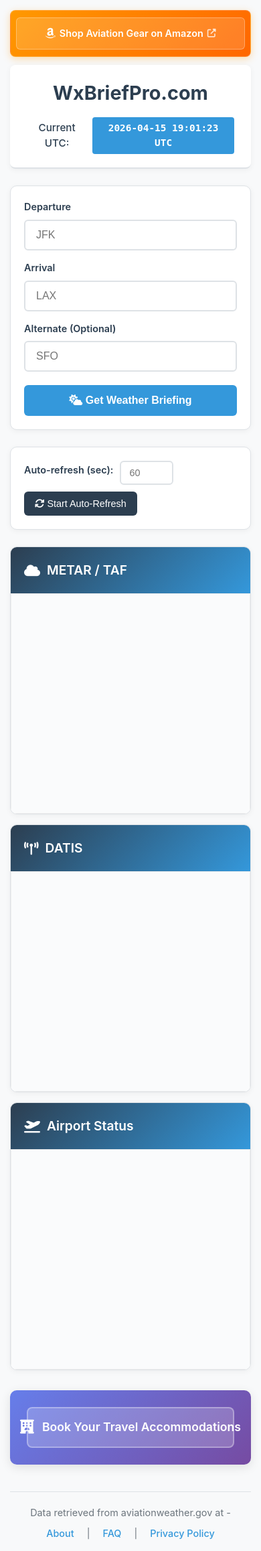
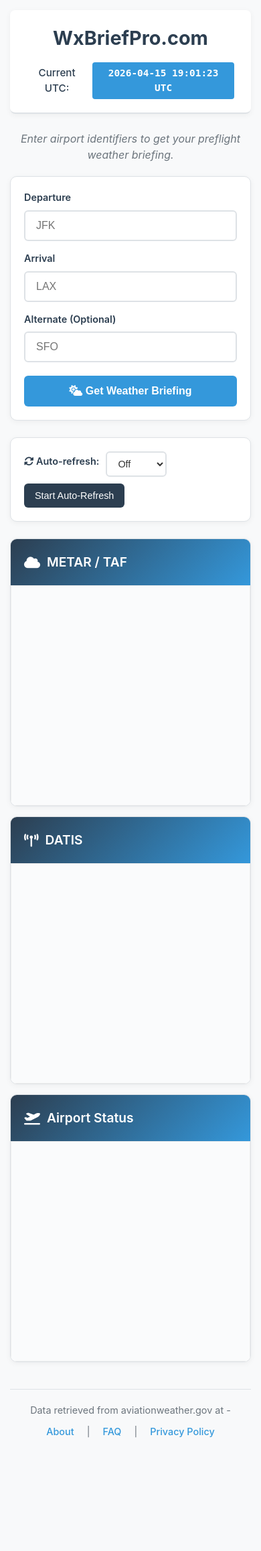
Before and after one commit to captahole/WxBriefWebapp, a Flask app: page / in a window 390 px wide. Shown: the whole page at 67% size. After the commit the page ends 2147 px from the top, so only its background shows below. Run offline with Flask 3, Linux system fonts and the light colour scheme.

Commit message:
Remove ads, add tagline, recent airports, refresh dropdown, SEO improvements

```diff
--- a/static/css/style.css
+++ b/static/css/style.css
@@ -36,53 +36,7 @@
     padding: 20px;
 }
 
-/* Amazon Affiliate Banner */
-.amazon-affiliate-banner {
-    background: linear-gradient(135deg, #ff9900 0%, #ff6600 100%);
-    border-radius: 8px;
-    padding: 15px 20px;
-    margin-bottom: 20px;
-    text-align: center;
-    box-shadow: 0 3px 12px rgba(255, 153, 0, 0.3);
-    border: 1px solid rgba(255, 255, 255, 0.2);
-}
-
-.amazon-affiliate-link {
-    display: inline-flex;
-    align-items: center;
-    justify-content: center;
-    gap: 10px;
-    color: white;
-    text-decoration: none;
-    font-size: 1rem;
-    font-weight: 600;
-    padding: 8px 16px;
-    background: rgba(255, 255, 255, 0.15);
-    border-radius: 6px;
-    transition: all 0.3s ease;
-    border: 1px solid rgba(255, 255, 255, 0.3);
-    min-height: 44px;
-    touch-action: manipulation;
-    -webkit-tap-highlight-color: rgba(255, 255, 255, 0.3);
-}
-
-.amazon-affiliate-link:hover,
-.amazon-affiliate-link:active {
-    background: rgba(255, 255, 255, 0.25);
-    transform: translateY(-1px);
-    box-shadow: 0 4px 12px rgba(0,0,0,0.15);
-    color: white;
-    text-decoration: none;
-}
-
-.amazon-affiliate-link i:first-child {
-    font-size: 1.2rem;
-}
-
-.amazon-affiliate-link i:last-child {
-    font-size: 0.8rem;
-    opacity: 0.8;
-}
+/* Amazon Affiliate Banner - removed */
 
 /* Header - Single line with title and time */
 header {
@@ -185,6 +139,72 @@
     background: #2980b9;
 }
 
+/* Tagline */
+.tagline {
+    text-align: center;
+    color: #6c757d;
+    font-size: 1rem;
+    margin-bottom: 20px;
+    font-style: italic;
+}
+
+/* Recent Airports Bar */
+.recent-airports-bar {
+    display: flex;
+    align-items: center;
+    gap: 10px;
+    margin-bottom: 16px;
+    flex-wrap: wrap;
+}
+
+.recent-label {
+    font-size: 0.85rem;
+    color: #6c757d;
+    font-weight: 600;
+    white-space: nowrap;
+}
+
+.recent-airports-list {
+    display: flex;
+    gap: 8px;
+    flex-wrap: wrap;
+    flex: 1;
+}
+
+.recent-chip {
+    background: #e9ecef;
+    border: 1px solid var(--border-color);
+    border-radius: 20px;
+    padding: 4px 12px;
+    font-size: 0.82rem;
+    font-weight: 600;
+    cursor: pointer;
+    color: var(--primary-color);
+    transition: background 0.2s;
+    white-space: nowrap;
+}
+
+.recent-chip:hover {
+    background: var(--secondary-color);
+    color: white;
+    border-color: var(--secondary-color);
+}
+
+.clear-recent-btn {
+    background: none;
+    border: none;
+    color: #adb5bd;
+    cursor: pointer;
+    font-size: 0.85rem;
+    padding: 4px 6px;
+    border-radius: 4px;
+    transition: color 0.2s;
+}
+
+.clear-recent-btn:hover {
+    color: var(--danger-color);
+}
+
 /* Auto-refresh Section */
 .auto-refresh-section {
     display: flex;
@@ -198,12 +218,19 @@
     box-shadow: 0 2px 8px rgba(0,0,0,0.05);
 }
 
-#refresh-interval {
-    width: 80px;
+.refresh-select {
     padding: 8px 12px;
     border: 2px solid var(--border-color);
     border-radius: 6px;
     font-size: 0.9rem;
+    background: #fff;
+    cursor: pointer;
+    color: var(--text-color);
+}
+
+.refresh-select:focus {
+    outline: none;
+    border-color: var(--secondary-color);
 }
 
 .secondary-button {
@@ -474,78 +501,6 @@
         flex-wrap: wrap;
         gap: 10px;
     }
-
-    /* Mobile Amazon affiliate banner */
-    .amazon-affiliate-banner {
-        padding: 12px 15px;
-        margin-bottom: 15px;
-    }
-
-    .amazon-affiliate-link {
-        display: flex;
-        width: 100%;
-        font-size: 0.95rem;
-        padding: 12px 16px;
-        gap: 8px;
-        min-height: 48px;
-        box-sizing: border-box;
-    }
-
-    /* Mobile-specific affiliate section styling */
-    .affiliate-section {
-        padding: 20px 15px;
-        margin: 20px 0 15px 0;
-    }
-
-    .affiliate-link {
-        display: flex;
-        width: 100%;
-        max-width: 100%;
-        font-size: 1rem;
-        padding: 16px 20px;
-        gap: 10px;
-        /* Ensure proper touch target size */
-        min-height: 56px;
-        box-sizing: border-box;
-    }
-
-    .affiliate-link i {
-        font-size: 1.2rem;
-    }
-}
-
-/* Extra small mobile devices */
-@media (max-width: 480px) {
-    .amazon-affiliate-banner {
-        padding: 10px 8px;
-        margin-bottom: 12px;
-    }
-
-    .amazon-affiliate-link {
-        font-size: 0.9rem;
-        padding: 10px 12px;
-        gap: 6px;
-    }
-
-    .amazon-affiliate-link i:first-child {
-        font-size: 1.1rem;
-    }
-
-    .affiliate-section {
-        padding: 15px 10px;
-    }
-
-    .affiliate-link {
-        font-size: 0.95rem;
-        padding: 14px 16px;
-        gap: 8px;
-        flex-wrap: nowrap;
-        white-space: nowrap;
-    }
-
-    .affiliate-link i {
-        font-size: 1.1rem;
-    }
 }
 
 /* Back button styling */
@@ -563,46 +518,3 @@
 .back-button:hover {
     background: #e9ecef;
 }
-
-
-/* Affiliate Section */
-.affiliate-section {
-    background: linear-gradient(135deg, #667eea 0%, #764ba2 100%);
-    border-radius: 10px;
-    padding: 25px;
-    margin: 30px 0 20px 0;
-    text-align: center;
-    box-shadow: 0 4px 15px rgba(0,0,0,0.1);
-}
-
-.affiliate-link {
-    display: inline-flex;
-    align-items: center;
-    justify-content: center;
-    gap: 12px;
-    color: white;
-    text-decoration: none;
-    font-size: 1.1rem;
-    font-weight: 600;
-    padding: 15px 30px;
-    background: rgba(255, 255, 255, 0.2);
-    border-radius: 8px;
-    transition: all 0.3s ease;
-    border: 2px solid rgba(255, 255, 255, 0.3);
-    /* Ensure link is tappable on mobile */
-    min-height: 48px;
-    touch-action: manipulation;
-    -webkit-tap-highlight-color: rgba(255, 255, 255, 0.3);
-}
-
-.affiliate-link:hover,
-.affiliate-link:active {
-    background: rgba(255, 255, 255, 0.3);
-    transform: translateY(-2px);
-    box-shadow: 0 6px 20px rgba(0,0,0,0.15);
-}
-
-.affiliate-link i {
-    font-size: 1.3rem;
-    flex-shrink: 0;
-}
--- a/static/js/script.js
+++ b/static/js/script.js
@@ -1,13 +1,16 @@
 // Global variables
 let autoRefreshTimer = null;
 let isAutoRefreshActive = false;
+
+const RECENT_KEY = 'wxbrief_recent';
+const MAX_RECENT = 5;
 
 // Wait for DOM to be fully loaded
 document.addEventListener('DOMContentLoaded', () => {
     // DOM elements
     const fetchButton = document.getElementById('fetch-button');
     const autoRefreshButton = document.getElementById('auto-refresh-button');
-    const refreshIntervalInput = document.getElementById('refresh-interval');
+    const refreshIntervalSelect = document.getElementById('refresh-interval');
     const departureInput = document.getElementById('departure');
     const arrivalInput = document.getElementById('arrival');
     const alternateInput = document.getElementById('alternate');
@@ -17,14 +20,24 @@
     const utcTimeDisplay = document.getElementById('utc-time-display');
     const dataTimestamp = document.getElementById('data-timestamp');
     const loadingIndicator = document.getElementById('loading-indicator');
+    const recentBar = document.getElementById('recent-airports-bar');
+    const recentList = document.getElementById('recent-airports-list');
+    const clearRecentBtn = document.getElementById('clear-recent');
 
     // Set up event listeners
     fetchButton.addEventListener('click', fetchWeatherData);
     autoRefreshButton.addEventListener('click', toggleAutoRefresh);
+    clearRecentBtn.addEventListener('click', () => {
+        localStorage.removeItem(RECENT_KEY);
+        renderRecentAirports();
+    });
 
     // Start UTC time updates
     updateUTCTime();
     setInterval(updateUTCTime, 1000);
+
+    // Render recent airports from localStorage
+    renderRecentAirports();
 
     // Update UTC time display
     function updateUTCTime() {
@@ -38,24 +51,56 @@
             });
     }
 
+    // Recent airports helpers
+    function getRecent() {
+        try { return JSON.parse(localStorage.getItem(RECENT_KEY)) || []; }
+        catch { return []; }
+    }
+
+    function saveRecent(dep, arr, alt) {
+        const entry = [dep, arr, alt].filter(Boolean).join(' / ');
+        let recent = getRecent().filter(r => r !== entry);
+        recent.unshift(entry);
+        if (recent.length > MAX_RECENT) recent = recent.slice(0, MAX_RECENT);
+        localStorage.setItem(RECENT_KEY, JSON.stringify(recent));
+        renderRecentAirports();
+    }
+
+    function renderRecentAirports() {
+        const recent = getRecent();
+        if (recent.length === 0) {
+            recentBar.style.display = 'none';
+            return;
+        }
+        recentBar.style.display = 'flex';
+        recentList.innerHTML = recent.map(entry => {
+            const parts = entry.split(' / ');
+            return `<button class="recent-chip" data-dep="${parts[0] || ''}" data-arr="${parts[1] || ''}" data-alt="${parts[2] || ''}">${entry}</button>`;
+        }).join('');
+        recentList.querySelectorAll('.recent-chip').forEach(chip => {
+            chip.addEventListener('click', () => {
+                departureInput.value = chip.dataset.dep;
+                arrivalInput.value = chip.dataset.arr;
+                alternateInput.value = chip.dataset.alt;
+                fetchWeatherData();
+            });
+        });
+    }
+
     // Toggle auto-refresh functionality
     function toggleAutoRefresh() {
         if (isAutoRefreshActive) {
-            // Stop auto-refresh
             clearInterval(autoRefreshTimer);
-            autoRefreshButton.innerHTML = '<i class="fas fa-sync-alt"></i> Start Auto-Refresh';
+            autoRefreshButton.innerHTML = 'Start Auto-Refresh';
             autoRefreshButton.classList.remove('active');
             isAutoRefreshActive = false;
         } else {
-            // Start auto-refresh
-            const interval = parseInt(refreshIntervalInput.value);
-
-            if (isNaN(interval) || interval < 10) {
-                alert('Please enter a valid refresh interval (minimum 10 seconds)');
+            const interval = parseInt(refreshIntervalSelect.value);
+            if (!interval || interval < 10) {
+                alert('Please select a refresh interval first');
                 return;
             }
-
-            fetchWeatherData(); // Fetch data immediately
+            fetchWeatherData();
             autoRefreshTimer = setInterval(fetchWeatherData, interval * 1000);
             autoRefreshButton.innerHTML = '<i class="fas fa-stop"></i> Stop Auto-Refresh';
             autoRefreshButton.classList.add('active');
@@ -73,6 +118,9 @@
             alert('Please enter both departure and arrival airport codes');
             return;
         }
+
+        // Save to recent airports
+        saveRecent(departure, arrival, alternate || '');
 
         // Show loading indicator
         loadingIndicator.style.display = 'flex';
--- a/templates/index.html
+++ b/templates/index.html
@@ -13,25 +13,15 @@
     </script>
     <meta charset="UTF-8">
     <meta name="viewport" content="width=device-width, initial-scale=1.0">
-    <title>Wx Brief</title>
+    <title>WxBriefPro – Free Aviation Weather Briefing Tool</title>
+    <meta name="description" content="Get instant preflight weather briefings with METARs, TAFs, DATIS, and airport status for any US airport. Free aviation weather tool for pilots.">
     <link rel="stylesheet" href="{{ url_for('static', filename='css/style.css') }}">
     <link rel="stylesheet" href="https://cdnjs.cloudflare.com/ajax/libs/font-awesome/6.4.0/css/all.min.css">
-    <script async src="https://pagead2.googlesyndication.com/pagead/js/adsbygoogle.js?client=ca-pub-7913379801369919"
-        crossorigin="anonymous"></script>
-    <meta name="google-adsense-account" content="ca-pub-7913379801369919">
 </head>
 
 <body>
 
     <div class="container">
-        <!-- Amazon Affiliate Banner -->
-        <div class="amazon-affiliate-banner">
-            <a href="https://amzn.to/45hRrbq" target="_blank" rel="sponsored nofollow" class="amazon-affiliate-link">
-                <i class="fab fa-amazon"></i>
-                <span>Shop Aviation Gear on Amazon</span>
-                <i class="fas fa-external-link-alt"></i>
-            </a>
-        </div>
 
         <header>
             <h1>WxBriefPro.com</h1>
@@ -41,31 +31,45 @@
             </div>
         </header>
 
+        <p class="tagline">Enter airport identifiers to get your preflight weather briefing.</p>
+
         <div class="input-section">
             <div class="airport-inputs">
                 <div class="input-group">
                     <label for="departure">Departure</label>
-                    <input type="text" id="departure" placeholder="JFK" class="airport-input">
+                    <input type="text" id="departure" placeholder="JFK" class="airport-input" autocomplete="off">
                 </div>
                 <div class="input-group">
                     <label for="arrival">Arrival</label>
-                    <input type="text" id="arrival" placeholder="LAX" class="airport-input">
+                    <input type="text" id="arrival" placeholder="LAX" class="airport-input" autocomplete="off">
                 </div>
                 <div class="input-group">
                     <label for="alternate">Alternate (Optional)</label>
-                    <input type="text" id="alternate" placeholder="SFO" class="airport-input">
+                    <input type="text" id="alternate" placeholder="SFO" class="airport-input" autocomplete="off">
                 </div>
             </div>
+
+            <div id="recent-airports-bar" class="recent-airports-bar" style="display:none;">
+                <span class="recent-label"><i class="fas fa-history"></i> Recent:</span>
+                <div id="recent-airports-list" class="recent-airports-list"></div>
+                <button id="clear-recent" class="clear-recent-btn" title="Clear history"><i class="fas fa-times"></i></button>
+            </div>
+
             <button id="fetch-button" class="primary-button">
                 <i class="fas fa-cloud-sun"></i> Get Weather Briefing
             </button>
         </div>
 
         <div class="auto-refresh-section">
-            <label for="refresh-interval">Auto-refresh (sec):</label>
-            <input type="number" id="refresh-interval" placeholder="60" min="10">
+            <label for="refresh-interval"><i class="fas fa-sync-alt"></i> Auto-refresh:</label>
+            <select id="refresh-interval" class="refresh-select">
+                <option value="">Off</option>
+                <option value="30">30 sec</option>
+                <option value="60">1 min</option>
+                <option value="300">5 min</option>
+            </select>
             <button id="auto-refresh-button" class="secondary-button">
-                <i class="fas fa-sync-alt"></i> Start Auto-Refresh
+                Start Auto-Refresh
             </button>
         </div>
 
@@ -91,18 +95,7 @@
                 <div id="status-output" class="data-content"></div>
             </div>
         </div>
-        <div id="ezoic-pub-ad-placeholder-103"></div>
-        <script>
-            ezstandalone.cmd.push(function () {
-                ezstandalone.showAds(103);
-            });
-        </script>
-
-        <div class="affiliate-section">
-            <a href="https://www.awin1.com/cread.php?awinmid=18119&awinaffid=2714272&campaign=booking_link_button&ued=https%3A%2F%2Fbooking.com" target="_blank" rel="sponsored" class="affiliate-link">
-                <i class="fas fa-hotel"></i> Book Your Travel Accommodations
-            </a>
-        </div>
+        <div id="ezoic-pub-ad-placeholder-103" style="display:none;"></div>
 
         <footer>
             <p>Data retrieved from aviationweather.gov at <span id="data-timestamp">-</span></p>
```
